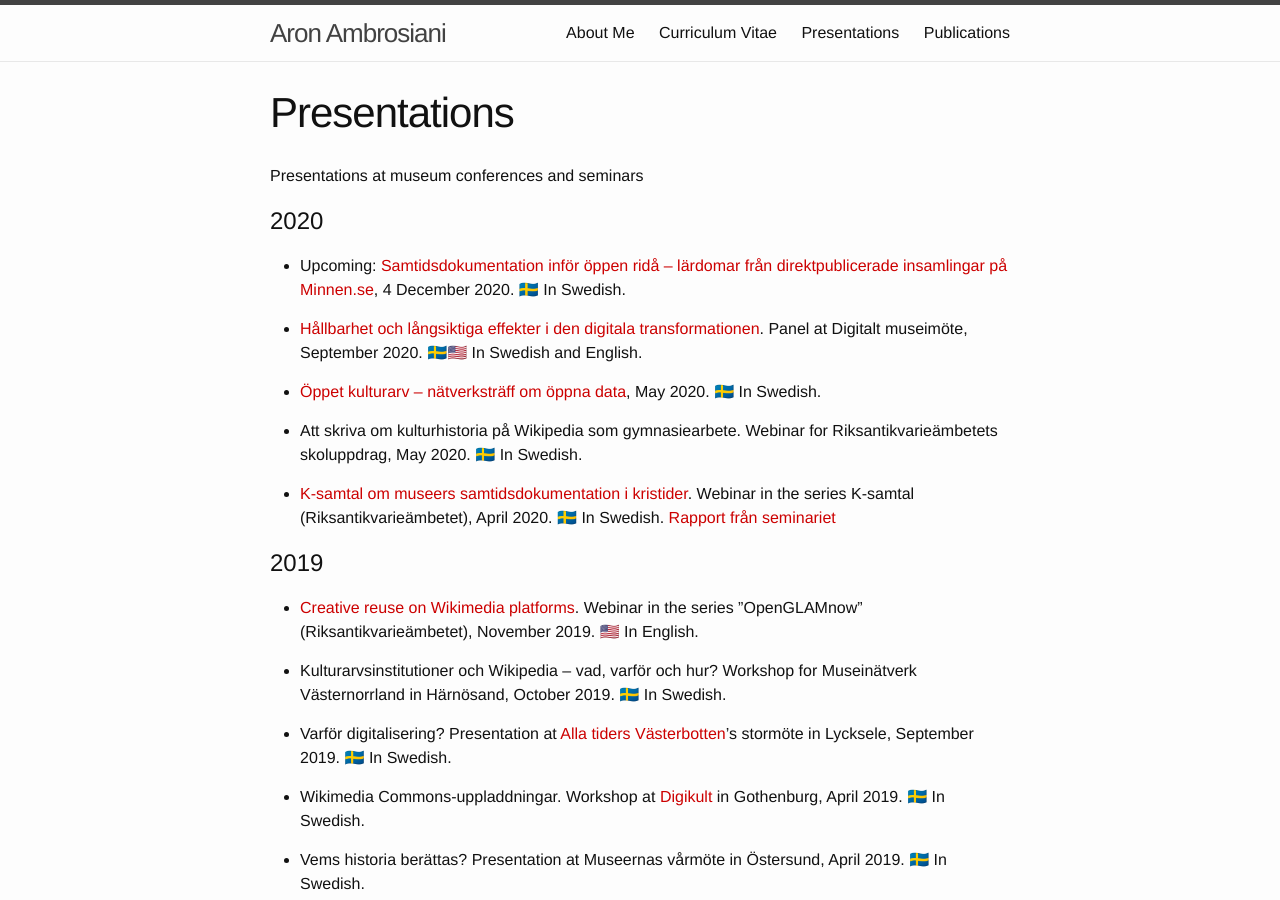
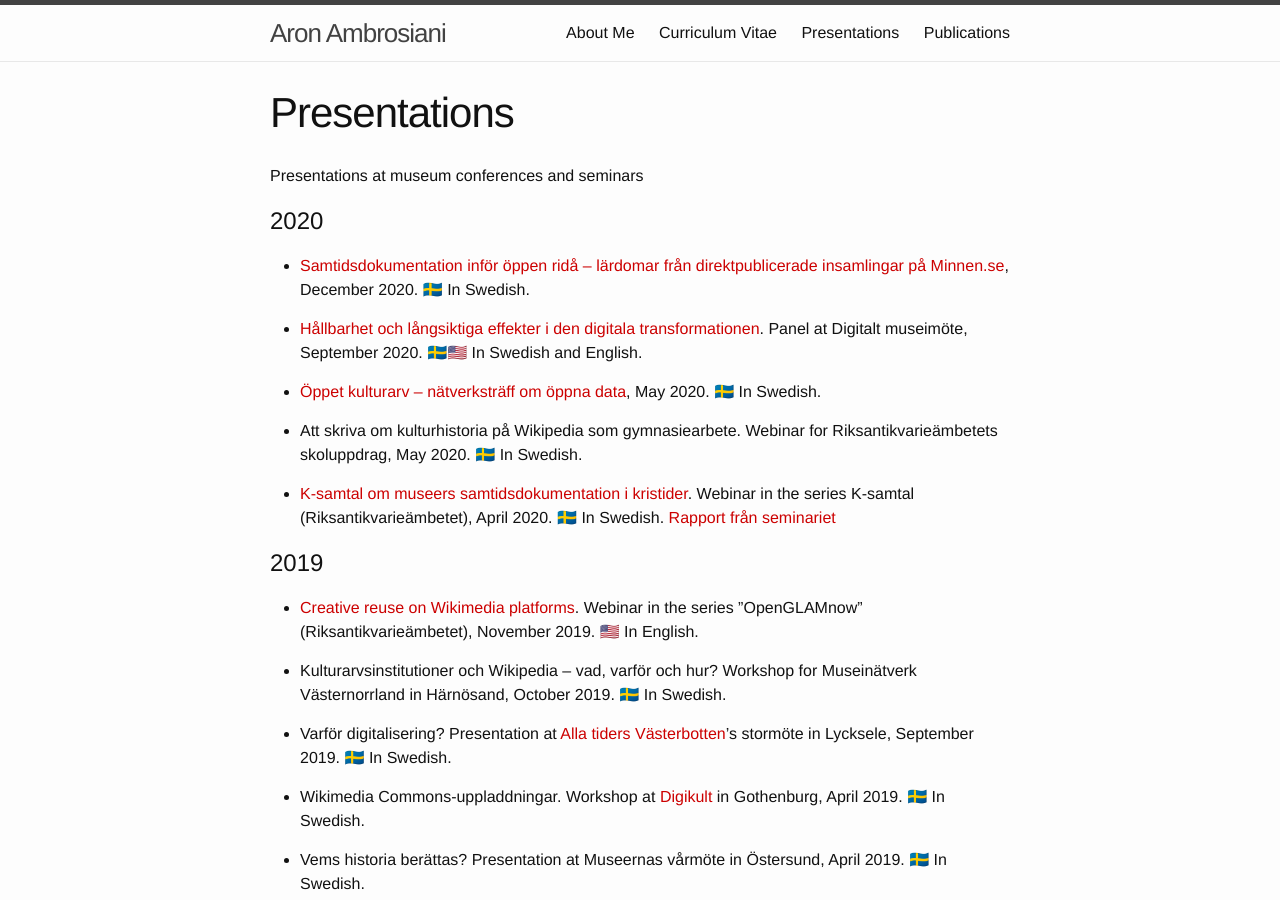
Before and after one commit to Ambrosiani/blogtest, a Jekyll site: the page built from presentations.md, in a window 1280 px wide and 900 px high. Built offline with Jekyll 4.4.1, drawn with Linux system fonts in a browser that asks for light colours.

Commit message:
Update presentations.md

```diff
--- a/presentations.md
+++ b/presentations.md
@@ -8,7 +8,7 @@ Presentations at museum conferences and seminars
 
 # 2020
 
-* Upcoming: [Samtidsdokumentation inför öppen ridå – lärdomar från direktpublicerade insamlingar på Minnen.se](https://www.facebook.com/groups/DOSSNET/permalink/3851529521547380/), 4 December 2020. 🇸🇪 In Swedish.
+* [Samtidsdokumentation inför öppen ridå – lärdomar från direktpublicerade insamlingar på Minnen.se](https://www.facebook.com/groups/DOSSNET/permalink/3851529521547380/), December 2020. 🇸🇪 In Swedish.
 
 * [Hållbarhet och långsiktiga effekter i den digitala transformationen](https://www.raa.se/evenemang-och-upplevelser/kalenderhandelser/digitalt-museimote/). Panel at Digitalt museimöte, September 2020. 🇸🇪🇺🇸 In Swedish and English.
 
```
